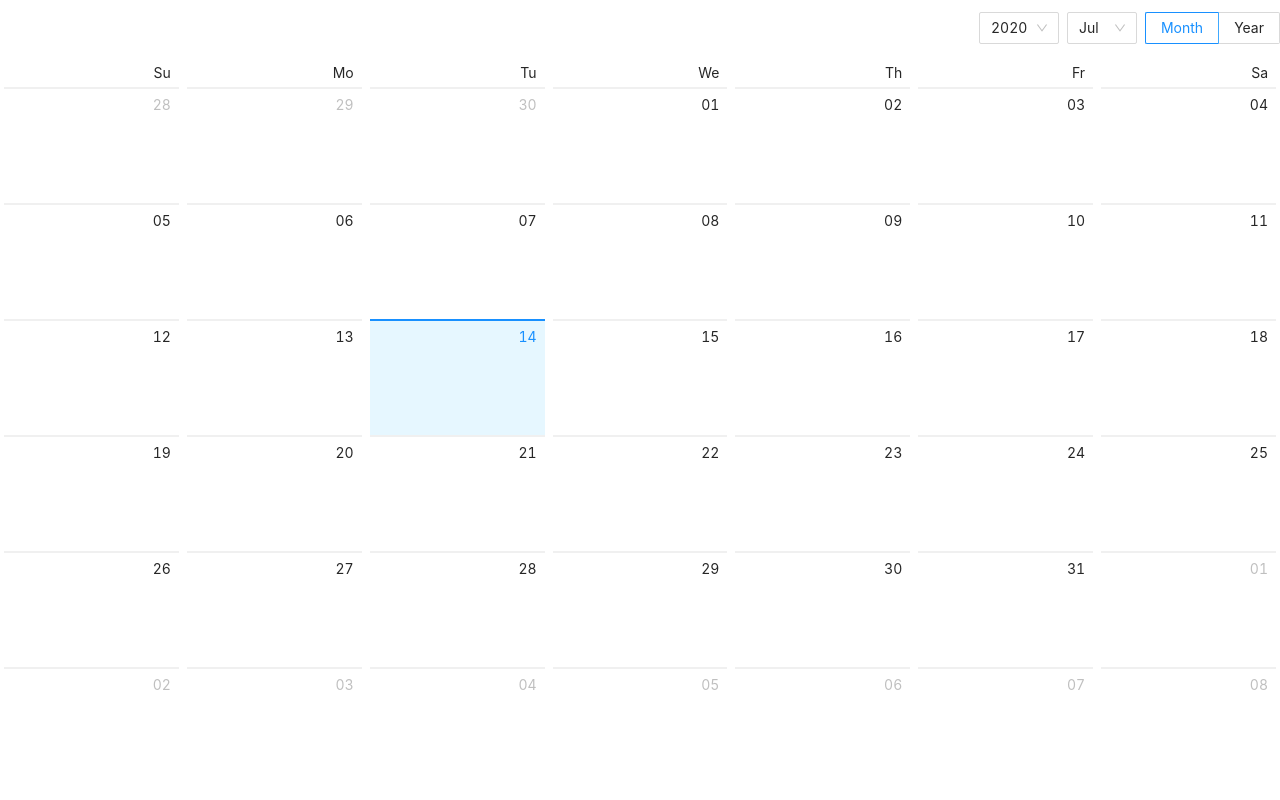
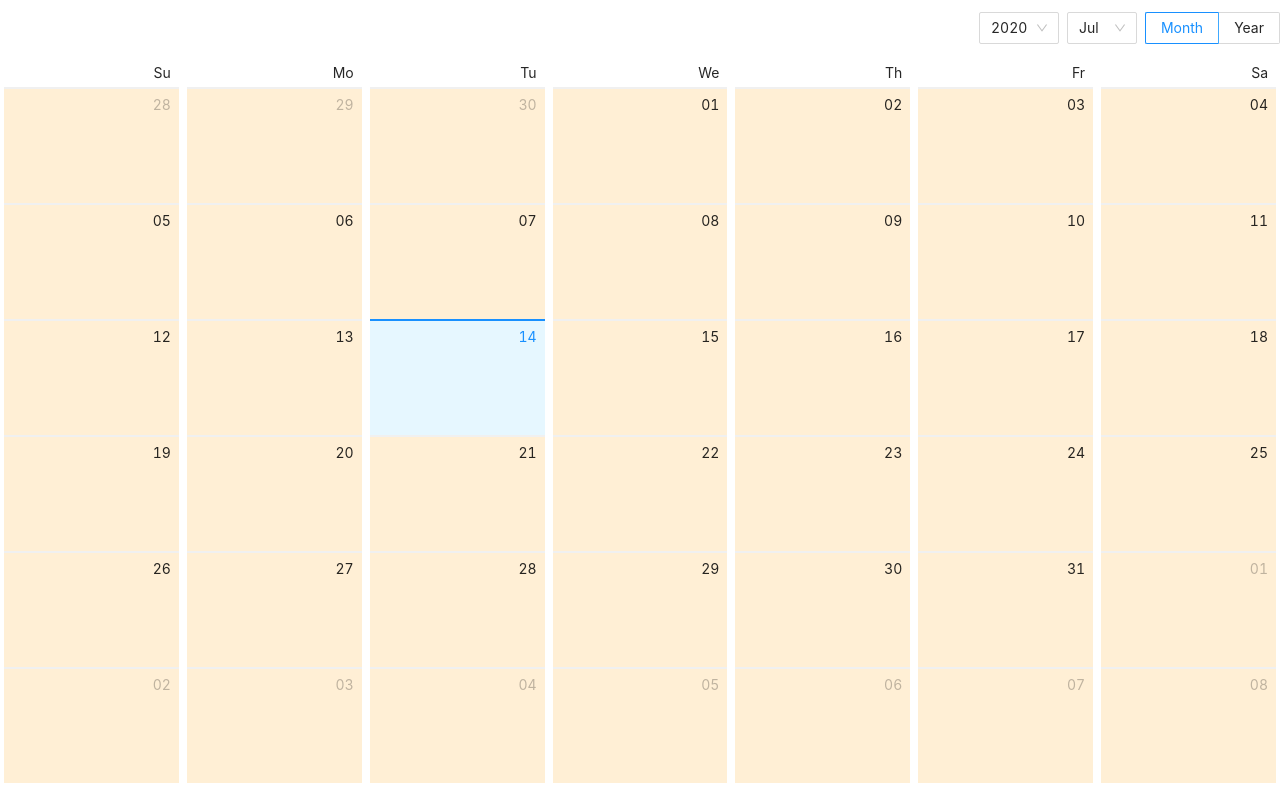
Before and after one commit to riosee2415/PROJECT_IN_GONGJU, a React app in the folder A-TEAM/calender-client/: page / in a window 1280 px wide. Shown: the top 800 px of the page. Built offline with nearby package versions, Linux system fonts and the light colour scheme.

Commit message:
calendar color

```diff
--- a/A-TEAM/calender-client/css/calendarAnt.css
+++ b/A-TEAM/calender-client/css/calendarAnt.css
@@ -1,4 +1,9 @@
 .calender {
-    width: 100%;
-    height: 100vh;
+  width: 100%;
+  height: 100vh;
 }
+
+.ant-picker-calendar-full .ant-picker-panel .ant-picker-calendar-date {
+  background-color: papayawhip;
+  border: 1px solid red;
+}
--- a/A-TEAM/calender-client/src/components/Calendar.js
+++ b/A-TEAM/calender-client/src/components/Calendar.js
@@ -2,6 +2,7 @@ import React from "react";
 import "antd/dist/antd.css";
 import { Calendar } from "antd";
 import "../../css/styles.css";
+import { Tag, Divider } from "antd";
 
 class CalendarAnt extends React.Component {
   constructor(props) {
```
Also changed, not shown: A-TEAM/calender-client/css/app.css (line endings or trailing spaces).
